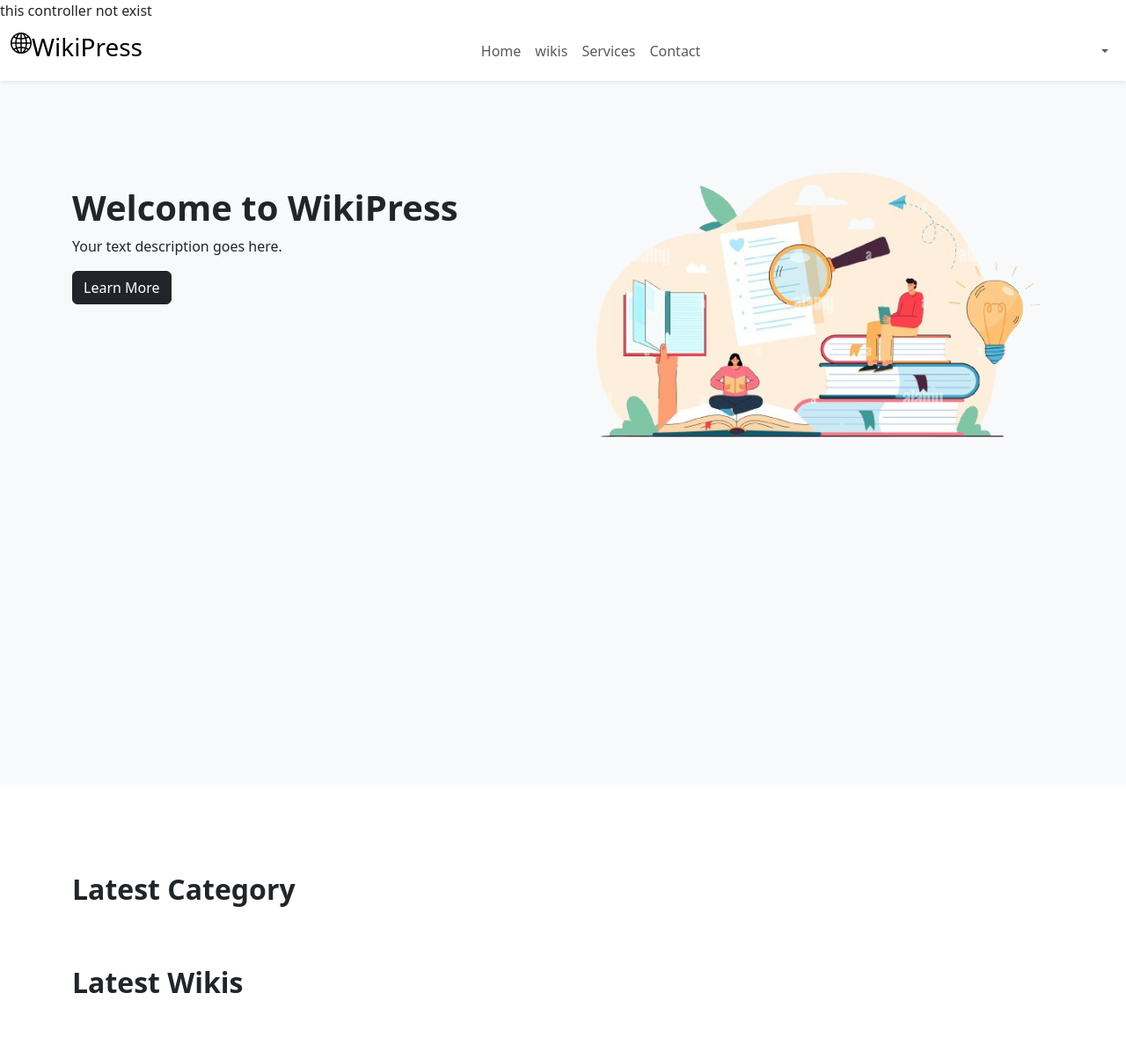
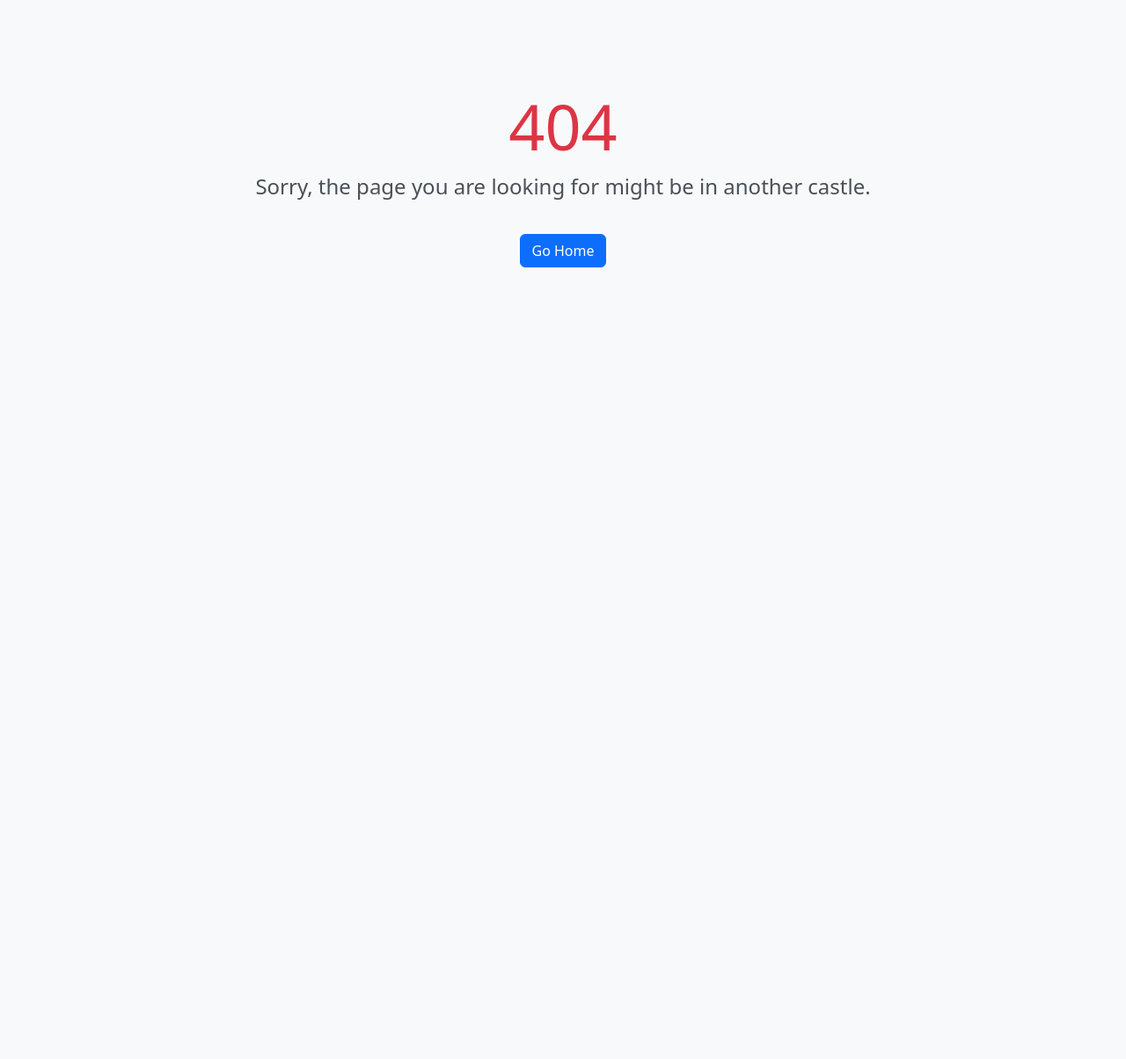
Before and after one commit to SOUFIANE-BOUSHABA/WIKIPRES, a PHP site: page /404 in a window 1280 px wide. Shown: the whole page at 88% size. After the commit the page ends 304 px from the top, so only its background shows below. Run offline with PHP 8.4, Linux system fonts and the light colour scheme; data that the repository does not hold is empty; some libraries are stand-ins or nearby versions.

Commit message:
this commit is for creating the code of page 404

```diff
--- /dev/null
+++ b/app/Controller/ErrorController.php
@@ -0,0 +1,15 @@
+<?php
+
+namespace App\Controller;
+
+class ErrorController {
+
+  public function index() {
+    $this->error();
+  }
+    public function error(){
+
+        include_once '../app/View/404.php';
+    }
+
+}
--- /dev/null
+++ b/app/View/404.php
@@ -0,0 +1,46 @@
+<!DOCTYPE html>
+<html lang="en">
+<head>
+    <meta charset="UTF-8">
+    <meta name="viewport" content="width=device-width, initial-scale=1, shrink-to-fit=no">
+    <title>404 Error - Page Not Found</title>
+    <!-- Bootstrap 5 CSS -->
+    <link rel="stylesheet" href="https://cdn.jsdelivr.net/npm/bootstrap@5.5.0/dist/css/bootstrap.min.css">
+    <style>
+        body {
+            background-color: #f8f9fa;
+        }
+
+        .error-container {
+            text-align: center;
+            padding: 100px 15px;
+        }
+
+        .error-heading {
+            font-size: 72px;
+            color: #dc3545;
+        }
+
+        .error-message {
+            font-size: 24px;
+            color: #495057;
+        }
+
+        .go-home-btn {
+            margin-top: 20px;
+        }
+    </style>
+</head>
+<body>
+
+<div class="error-container">
+    <h1 class="error-heading">404</h1>
+    <p class="error-message">Sorry, the page you are looking for might be in another castle.</p>
+    <a href="?uri=user" class="btn btn-primary go-home-btn">Go Home</a>
+</div>
+
+<script src="https://cdn.jsdelivr.net/npm/@popperjs/core@2.9.2/dist/umd/popper.min.js"></script>
+<script src="https://cdn.jsdelivr.net/npm/bootstrap@5.5.0/dist/js/bootstrap.min.js"></script>
+
+</body>
+</html>
--- a/app/View/user/detailwiki.php
+++ b/app/View/user/detailwiki.php
@@ -21,7 +21,7 @@
   <div class="row mt-3">
     <div class="col-12">
       <hr>
-      <p class="text-end">Posted by : <span class="text-primary"><?=$wikis->first_name." ".$wikis->first_name?></span> </p>
+      <p class="text-end">Posted by : <span class="text-primary"><?=$wikis->first_name." ".$wikis->laste_name?></span> </p>
     </div>
   </div>
 </div>
--- a/core/Router.php
+++ b/core/Router.php
@@ -26,7 +26,8 @@ class Router
             if (class_exists($controller)) {
                 $this->controller = $controller;
             } else {
-              echo 'this controller not exist';
+                $controller = 'App\Controller\ErrorController';
+                $this->controller = $controller;
             }
         }
 
@@ -36,7 +37,8 @@ class Router
             if (method_exists($this->controller, $method)) {
                 $this->method = $method;
             } else {
-              echo 'this method not exist';
+                $controller = 'App\Controller\ErrorController';
+                $this->controller = $controller;
             }
         }
 
```
